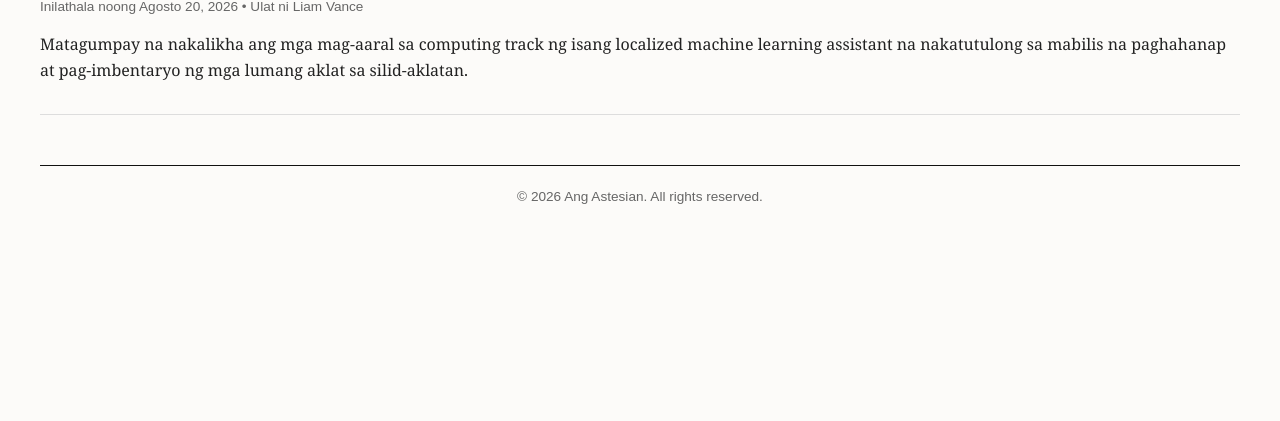
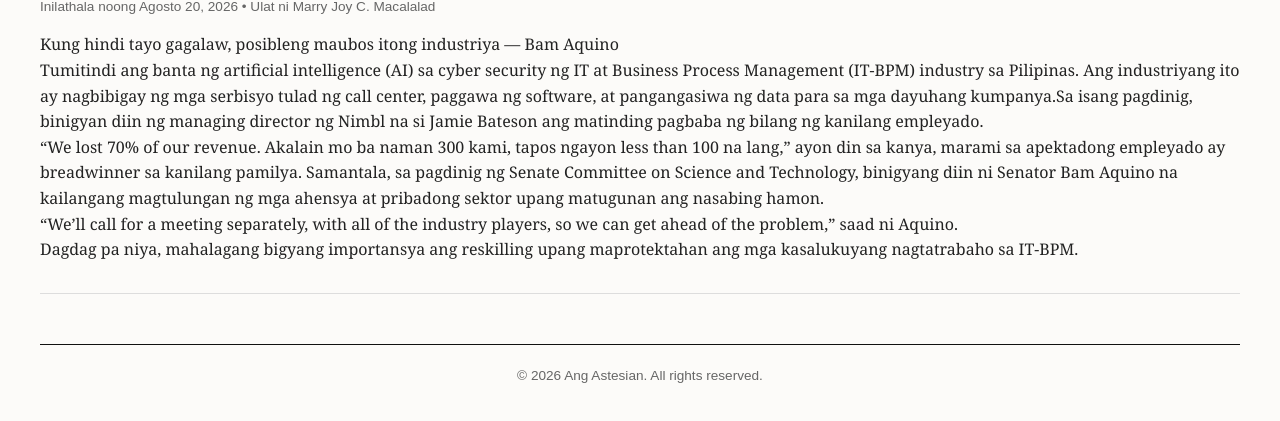
Before and after one commit to astes14/ang-astesian, a plain HTML site: page agham.html in a window 1280 px wide. Shown: the part 379-800 px from the top of the page. Drawn offline with Linux system fonts and the light colour scheme.

Commit message:
Add files via upload

```diff
--- a/agham.html
+++ b/agham.html
@@ -25,7 +25,7 @@
 <body>
     <header>
         <div class="publication-title">Ang Astesian</div>
-        <div class="masthead-meta"><div>Volume XLII | No. 1</div><div>Agosto 2026</div><div>Opisyal na Pahayagang Pampaaralan</div></div>
+        <div class="masthead-meta"><div>Balitang Agham</div><div>Agosto 2026</div><div>Opisyal na Pahayagan ng ASTES, Inc.</div></div>
     </header>
     <nav>
         <div class="nav-links">
@@ -35,9 +35,14 @@
     <h1 class="section-header">Agham at Teknolohiya</h1>
     <div class="main-container">
         <article class="sci-post">
-            <h2 class="article-title">Mag-aaral sa Robotics, Bumuo ng AI Assistant Para sa Aklatan</h2>
-            <div class="article-meta">Inilathala noong Agosto 20, 2026 • Ulat ni Liam Vance</div>
-            <p>Matagumpay na nakalikha ang mga mag-aaral sa computing track ng isang localized machine learning assistant na nakatutulong sa mabilis na paghahanap at pag-imbentaryo ng mga lumang aklat sa silid-aklatan.</p>
+            <h2 class="article-title">Trabaho sa IT-BPM, Nanganganib</h2>
+            <div class="article-meta">Inilathala noong Agosto 20, 2026 • Ulat ni Marry Joy C. Macalalad</div>
+            <p>Kung hindi tayo gagalaw, posibleng maubos itong industriya — Bam Aquino
+<p>Tumitindi ang banta ng artificial intelligence (AI) sa cyber security ng IT at Business Process Management (IT-BPM) industry sa Pilipinas. Ang industriyang ito ay nagbibigay ng mga serbisyo tulad ng call center, paggawa ng software, at pangangasiwa ng data para sa mga dayuhang kumpanya.Sa isang pagdinig, binigyan diin ng managing director ng Nimbl na si Jamie Bateson ang matinding pagbaba ng bilang ng kanilang empleyado.
+<p>“We lost 70% of our revenue. Akalain mo ba naman 300 kami, tapos ngayon less than 100 na lang,” ayon din sa kanya, marami sa apektadong empleyado ay breadwinner sa kanilang pamilya. Samantala, sa pagdinig ng Senate Committee on Science and Technology, binigyang diin ni Senator Bam Aquino na kailangang magtulungan ng mga ahensya at pribadong sektor upang matugunan ang nasabing hamon.
+<p>“We’ll call for a meeting separately, with all of the industry players, so we can get ahead of the problem,” saad ni Aquino.
+<p>Dagdag pa niya, mahalagang bigyang importansya ang reskilling upang maprotektahan ang mga kasalukuyang nagtatrabaho sa IT-BPM. </p>
+
         </article>
     </div>
     <footer><p>&copy; 2026 Ang Astesian. All rights reserved.</p></footer>
```
